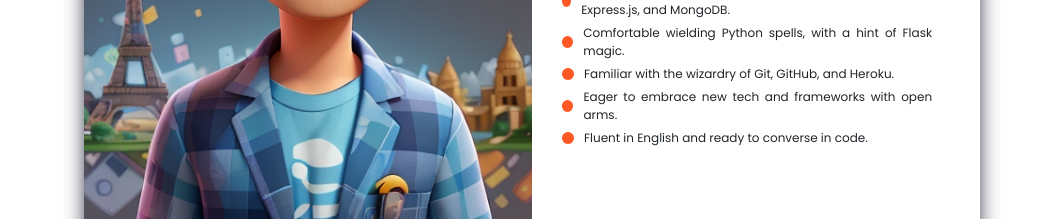
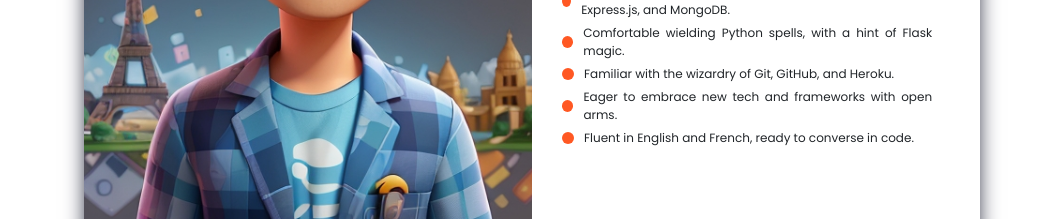
Before and after one commit to VatthanaB/Personal-Potfolio-Website, a React (Create React App) app in the folder client/: page / in a window 1280 px wide. Shown: the part 1280-1499 px from the top of the page, without its empty margins (108-1171 px from the left). Built offline with nearby package versions, Linux system fonts and the light colour scheme; a web font is replaced by a local one.

Commit message:
change about me

```diff
--- a/client/src/PortfolioContainer/AboutMe/AboutMe.js
+++ b/client/src/PortfolioContainer/AboutMe/AboutMe.js
@@ -22,7 +22,7 @@ export default function AboutMe(props) {
         "Comfortable wielding Python spells, with a hint of Flask magic.",
         "Familiar with the wizardry of Git, GitHub, and Heroku.",
         "Eager to embrace new tech and frameworks with open arms.",
-        "Fluent in English and ready to converse in code.",
+        "Fluent in English and French,  ready to converse in code.",
       ],
       heading: "Here are a few Highlights:",
     },
```
